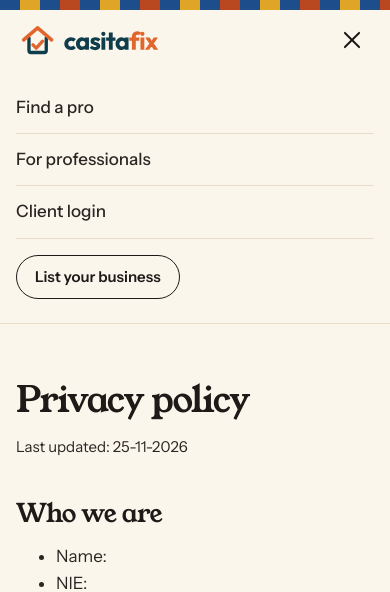
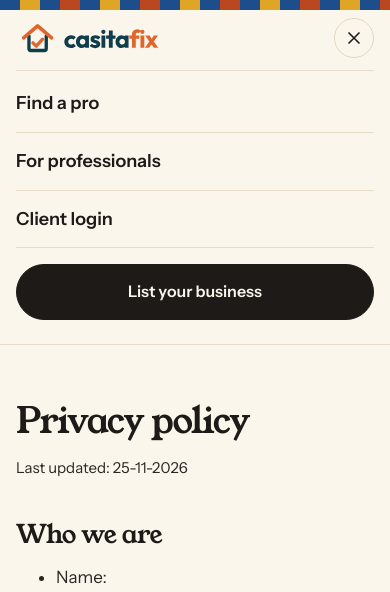
Before and after one commit to JaspervRijbroek/multi-handyman-site, a Symfony app: template templates/platform/privacy.html.twig in a window 390 px wide, after a click that opens the changed part. Shown: the top 592 px of the page. Run offline with Twig, Linux system fonts and the light colour scheme; the template is opened without the code that fills it, so the values that code supplies are empty; some libraries are stand-ins or nearby versions.

Commit message:
Restyle the mobile header to match the marketplace design
On mobile the header now shows a language dropdown (globe, code, chevron;
list with language names and a check on the current one) next to a round
menu button whose icon turns into a cross. The menu holds the links as
large rows and a full-width call-to-action button. Escape, a tap outside
or a tap on a link closes them; only one is open at a time. Desktop stays
as it was. Shared by the client sites and the platform pages.

Co-Authored-By: Claude Opus 5.5 <noreply@anthropic.com>
Claude-Session: https://claude.ai/code/session_01FR3hz9viKqSps8vqDKkBpc

```diff
--- a/public/css/platform.css
+++ b/public/css/platform.css
@@ -87,25 +87,41 @@ h3 { font-size: 1.5rem; line-height: 1.15; letter-spacing: -.01em; }
 .p-lang { display: flex; border: 1.5px solid var(--p-field); border-radius: 999px; padding: 2px; }
 .p-lang a { border-radius: 999px; padding: 3px 10px; font-size: .8125rem; font-weight: 700; color: var(--p-ink); text-decoration: none; }
 .p-lang a[aria-current] { background: var(--p-ink); color: var(--p-cream); }
-/* Mobile menu (hamburger). On wide screens .menu is invisible to layout and the toggle is hidden. */
+/* Mobile header: language dropdown + menu button. On wide screens .menu is invisible to layout and these are hidden. */
 .menu { display: contents; }
-.menu-toggle { display: none; }
+.mobile-controls { display: none; }
 .visually-hidden { position: absolute; width: 1px; height: 1px; overflow: hidden; clip: rect(0 0 0 0); white-space: nowrap; }
+.ls { position: relative; }
+.ls-btn, .menu-toggle { height: 40px; border: 1.5px solid var(--p-field); border-radius: 999px; background: transparent; color: var(--p-ink); cursor: pointer; }
+.ls-btn { display: inline-flex; align-items: center; gap: 6px; padding: 0 10px 0 12px; font-size: .875rem; font-weight: 700; letter-spacing: .04em; }
+.ls-btn[aria-expanded="true"] .ls-chevron { transform: rotate(180deg); }
+.menu-toggle { width: 40px; padding: 0; display: grid; place-items: center; }
+.ls-btn:hover, .menu-toggle:hover { background: rgba(29, 26, 23, .05); }
+.ls-btn:focus-visible, .menu-toggle:focus-visible { outline: 2px solid var(--p-ink); outline-offset: 2px; }
+.menu-icon-close, .is-open .menu-icon-open { display: none; }
+.is-open .menu-icon-close { display: block; }
+.ls-menu {
+    position: absolute; right: 0; top: calc(100% + 8px); z-index: 40; min-width: 208px;
+    display: grid; gap: 2px; padding: 6px; background: #fff;
+    border: 1px solid var(--p-border); border-radius: 16px; box-shadow: 0 18px 40px rgba(60, 40, 20, .16);
+}
+.ls-menu[hidden] { display: none; }
+.ls-opt { display: flex; align-items: center; gap: 12px; min-height: 44px; padding: 8px 12px; border-radius: 10px; color: var(--p-ink); font-size: .9375rem; text-decoration: none; }
+.ls-opt:hover { background: var(--p-sand); color: var(--p-ink); }
+.ls-opt[aria-current] { background: color-mix(in srgb, var(--p-terracotta) 12%, #fff); }
+.ls-code { min-width: 26px; font-size: .8125rem; font-weight: 700; letter-spacing: .04em; }
+.ls-name { flex: 1; }
+.ls-check { color: var(--p-terracotta); }
+
 @media (max-width: 1120px) { /* below this the header (5 languages) no longer fits on one row */
-    .menu-toggle { display: grid; place-items: center; width: 44px; height: 44px; padding: 0; border: 0; border-radius: 10px; background: none; color: var(--p-ink); cursor: pointer; }
-    .menu-icon, .menu-icon::before, .menu-icon::after { display: block; width: 22px; height: 2px; border-radius: 2px; background: currentColor; transition: transform .2s, background .2s; }
-    .menu-icon { position: relative; }
-    .menu-icon::before, .menu-icon::after { content: ""; position: absolute; left: 0; }
-    .menu-icon::before { top: -7px; }
-    .menu-icon::after { top: 7px; }
-    .is-open .menu-icon { background: transparent; }
-    .is-open .menu-icon::before { transform: translateY(7px) rotate(45deg); }
-    .is-open .menu-icon::after { transform: translateY(-7px) rotate(-45deg); }
+    .mobile-controls { display: flex; align-items: center; gap: 8px; }
+    .menu > .p-lang { display: none; }
 
-    .menu { display: none; flex-basis: 100%; flex-direction: column; align-items: flex-start; gap: 16px; padding: 8px 0 16px; }
+    .menu { display: none; flex-basis: 100%; flex-direction: column; gap: 0; padding: 4px 0 16px; border-top: 1px solid var(--p-border); }
     .is-open .menu { display: flex; }
-    .menu > nav:first-child { display: flex; flex-direction: column; gap: 0; width: 100%; }
-    .menu > nav:first-child a { padding: 12px 0; font-size: 1.0625rem; border-bottom: 1px solid var(--p-border); }
+    .menu > .p-nav { flex-direction: column; gap: 0; }
+    .menu > .p-nav a { padding: 14px 0; border-bottom: 1px solid var(--p-border); font-size: 1.125rem; font-weight: 600; color: var(--p-ink); }
+    .menu > .p-btn { margin-top: 16px; padding: 14px 18px; font-size: 1rem; background: var(--p-ink); color: var(--p-cream); }
 }
 
 /* Hero */
--- a/templates/_menu_script.html.twig
+++ b/templates/_menu_script.html.twig
@@ -1,15 +1,37 @@
-{# Opens and closes the mobile menu in the header; closes it again after a link is tapped. #}
+{# Mobile header: opens and closes the menu and the language dropdown. Only one is open at a time;
+   Escape, a tap outside the dropdown or a tap on a menu link closes them. #}
 <script>
     (function () {
-        var button = document.querySelector('.menu-toggle');
-        var header = button.closest('header');
-        function toggle(open) {
+        var header = document.querySelector('.menu-toggle').closest('header');
+        var menuButton = header.querySelector('.menu-toggle');
+        var langButton = header.querySelector('.ls-btn');
+        var langMenu = document.getElementById('lang-menu');
+
+        function setMenu(open) {
             header.classList.toggle('is-open', open);
-            button.setAttribute('aria-expanded', open);
+            menuButton.setAttribute('aria-expanded', open);
+            menuButton.setAttribute('aria-label', open ? menuButton.dataset.close : menuButton.dataset.open);
+            if (open) setLang(false);
         }
-        button.addEventListener('click', function () { toggle(!header.classList.contains('is-open')); });
+        function setLang(open) {
+            if (!langButton) return;
+            langMenu.hidden = !open;
+            langButton.setAttribute('aria-expanded', open);
+            if (open) setMenu(false);
+        }
+
+        menuButton.addEventListener('click', function () { setMenu(!header.classList.contains('is-open')); });
         document.getElementById('site-menu').addEventListener('click', function (e) {
-            if (e.target.closest('a')) toggle(false);
+            if (e.target.closest('a')) setMenu(false);
+        });
+        if (langButton) {
+            langButton.addEventListener('click', function () { setLang(langMenu.hidden); });
+            document.addEventListener('click', function (e) {
+                if (!e.target.closest('.ls')) setLang(false);
+            });
+        }
+        document.addEventListener('keydown', function (e) {
+            if (e.key === 'Escape') { setMenu(false); setLang(false); }
         });
     })();
 </script>
--- /dev/null
+++ b/templates/_mobile_header.html.twig
@@ -0,0 +1,33 @@
+{# Mobile header controls: a language dropdown and the menu button (shown below the mobile breakpoint).
+   Expects: lang_links (locale => URL; fewer than 2 = no dropdown), locale, and the labels
+   language_label, menu_label and close_label. Works with _menu_script.html.twig. #}
+{% set language_names = {en: 'English', es: 'Español', nl: 'Nederlands', de: 'Deutsch', fr: 'Français'} %}
+<div class="mobile-controls">
+    {% if lang_links|length > 1 %}
+        <div class="ls">
+            <button class="ls-btn" type="button" aria-expanded="false" aria-controls="lang-menu"
+                    aria-label="{{ language_label }}: {{ language_names[locale]|default(locale|upper) }}">
+                <svg aria-hidden="true" width="16" height="16" viewBox="0 0 24 24" fill="none" stroke="currentColor" stroke-width="1.8"><circle cx="12" cy="12" r="9"/><path d="M3 12h18M12 3c2.5 2.7 3.8 5.7 3.8 9s-1.3 6.3-3.8 9c-2.5-2.7-3.8-5.7-3.8-9S9.5 5.7 12 3z"/></svg>
+                <span>{{ locale|upper }}</span>
+                <svg class="ls-chevron" aria-hidden="true" width="14" height="14" viewBox="0 0 24 24" fill="none" stroke="currentColor" stroke-width="2.2" stroke-linecap="round" stroke-linejoin="round"><path d="M6 9l6 6 6-6"/></svg>
+            </button>
+            <nav class="ls-menu" id="lang-menu" aria-label="{{ language_label }}" hidden>
+                {% for alt_locale, href in lang_links %}
+                    <a class="ls-opt" href="{{ href }}" hreflang="{{ alt_locale }}" lang="{{ alt_locale }}"
+                       {% if alt_locale == locale %}aria-current="true"{% endif %}>
+                        <span class="ls-code">{{ alt_locale|upper }}</span>
+                        <span class="ls-name">{{ language_names[alt_locale]|default(alt_locale|upper) }}</span>
+                        {% if alt_locale == locale %}
+                            <svg class="ls-check" aria-hidden="true" width="18" height="18" viewBox="0 0 24 24" fill="none" stroke="currentColor" stroke-width="2.4" stroke-linecap="round" stroke-linejoin="round"><path d="M5 12.5l4.5 4.5L19 7.5"/></svg>
+                        {% endif %}
+                    </a>
+                {% endfor %}
+            </nav>
+        </div>
+    {% endif %}
+    <button class="menu-toggle" type="button" aria-expanded="false" aria-controls="site-menu"
+            aria-label="{{ menu_label }}" data-open="{{ menu_label }}" data-close="{{ close_label }}">
+        <svg class="menu-icon-open" aria-hidden="true" width="20" height="20" viewBox="0 0 24 24" fill="none" stroke="currentColor" stroke-width="2" stroke-linecap="round"><path d="M4 7h16M4 12h16M4 17h16"/></svg>
+        <svg class="menu-icon-close" aria-hidden="true" width="20" height="20" viewBox="0 0 24 24" fill="none" stroke="currentColor" stroke-width="2" stroke-linecap="round"><path d="M6 6l12 12M18 6L6 18"/></svg>
+    </button>
+</div>
--- a/templates/platform/base.html.twig
+++ b/templates/platform/base.html.twig
@@ -33,22 +33,28 @@
     <header class="p-header">
         <div class="p-container p-header-inner">
             <a class="p-brand" href="{{ path('site_home', {_locale: link_locale}) }}"><img src="{{ asset('images/casitafix-logo.svg') }}" alt="{{ brand }}" width="148" height="40"></a>
-            <button class="menu-toggle" type="button" aria-expanded="false" aria-controls="site-menu">
-                <span class="menu-icon" aria-hidden="true"></span>
-                <span class="visually-hidden">{{ 'nav.menu'|trans }}</span>
-            </button>
+            {# Keeps the search (trade, town, page) when switching language #}
+            {% set lang_links = {} %}
+            {% for alt_locale in locales %}
+                {% set lang_links = lang_links|merge({(alt_locale): path(route, app.request.query.all|merge(route_params)|merge({_locale: alt_locale}))}) %}
+            {% endfor %}
+            {{ include('_mobile_header.html.twig', {
+                lang_links: lang_links,
+                locale: locale,
+                language_label: 'nav.language'|trans,
+                menu_label: 'nav.menu'|trans,
+                close_label: 'nav.close_menu'|trans,
+            }) }}
             <div class="menu" id="site-menu">
             <nav class="p-nav" aria-label="{{ 'nav.main'|trans }}">
                 <a href="{{ path('platform_search', {_locale: link_locale}) }}">{{ 'nav.find'|trans }}</a>
                 <a href="{{ path('platform_pros', {_locale: link_locale}) }}">{{ 'nav.pros'|trans }}</a>
                 <a href="{{ path('app_login') }}">{{ 'nav.login'|trans }}</a>
             </nav>
-            {% if locales|length > 1 %}
+            {% if lang_links|length > 1 %}
                 <nav class="p-lang" aria-label="{{ 'nav.language'|trans }}">
-                    {% for alt_locale in locales %}
-                        {# Keeps the search (trade, town, page) when switching language #}
-                        <a href="{{ path(route, app.request.query.all|merge(route_params)|merge({_locale: alt_locale})) }}"
-                           hreflang="{{ alt_locale }}" lang="{{ alt_locale }}"
+                    {% for alt_locale, href in lang_links %}
+                        <a href="{{ href }}" hreflang="{{ alt_locale }}" lang="{{ alt_locale }}"
                            {% if alt_locale == locale %}aria-current="true"{% endif %}>{{ alt_locale|upper }}</a>
                     {% endfor %}
                 </nav>
--- a/translations/messages.de.yaml
+++ b/translations/messages.de.yaml
@@ -6,6 +6,7 @@ nav:
     main: Hauptmenü
     language: Sprache
     menu: Menü
+    close_menu: Menü schließen
 
 hero:
     call: Anrufen
--- a/translations/messages.en.yaml
+++ b/translations/messages.en.yaml
@@ -6,6 +6,7 @@ nav:
     main: Main menu
     language: Language
     menu: Menu
+    close_menu: Close menu
 
 hero:
     call: Call
--- a/translations/messages.es.yaml
+++ b/translations/messages.es.yaml
@@ -6,6 +6,7 @@ nav:
     main: Menú principal
     language: Idioma
     menu: Menú
+    close_menu: Cerrar menú
 
 hero:
     call: Llamar al
--- a/translations/messages.fr.yaml
+++ b/translations/messages.fr.yaml
@@ -6,6 +6,7 @@ nav:
     main: Menu principal
     language: Langue
     menu: Menu
+    close_menu: Fermer le menu
 
 hero:
     call: Appeler le
--- a/translations/messages.nl.yaml
+++ b/translations/messages.nl.yaml
@@ -6,6 +6,7 @@ nav:
     main: Hoofdmenu
     language: Taal
     menu: Menu
+    close_menu: Menu sluiten
 
 hero:
     call: Bel
--- a/translations/platform.de.yaml
+++ b/translations/platform.de.yaml
@@ -11,6 +11,7 @@ nav:
     terms: AGB
     privacy: Datenschutz
     menu: Menü
+    close_menu: Menü schließen
 
 footer:
     tagline: Lokale Handwerker in ganz Spanien
--- a/translations/platform.en.yaml
+++ b/translations/platform.en.yaml
@@ -11,6 +11,7 @@ nav:
     terms: Terms
     privacy: Privacy
     menu: Menu
+    close_menu: Close menu
 
 footer:
     tagline: Local professionals across Spain
--- a/translations/platform.es.yaml
+++ b/translations/platform.es.yaml
@@ -11,6 +11,7 @@ nav:
     terms: Condiciones
     privacy: Privacidad
     menu: Menú
+    close_menu: Cerrar menú
 
 footer:
     tagline: Profesionales locales en toda España
--- a/translations/platform.fr.yaml
+++ b/translations/platform.fr.yaml
@@ -11,6 +11,7 @@ nav:
     terms: Conditions
     privacy: Confidentialité
     menu: Menu
+    close_menu: Fermer le menu
 
 footer:
     tagline: Des professionnels locaux partout en Espagne
--- a/translations/platform.nl.yaml
+++ b/translations/platform.nl.yaml
@@ -11,6 +11,7 @@ nav:
     terms: Voorwaarden
     privacy: Privacy
     menu: Menu
+    close_menu: Menu sluiten
 
 footer:
     tagline: Lokale vakmensen in heel Spanje
```
Also changed, not shown: public/css/site.css (+38 -15 lines), templates/site/base.html.twig (+14 -7 lines).
